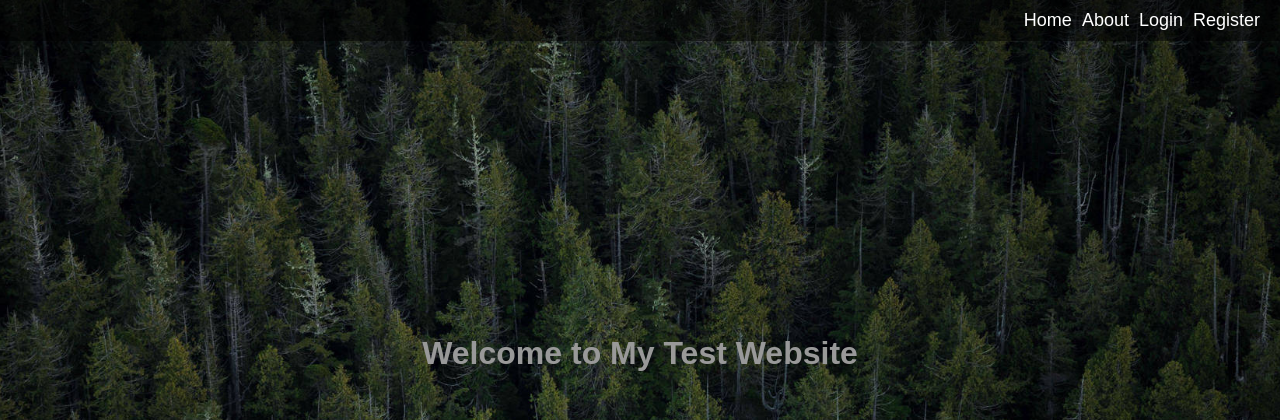
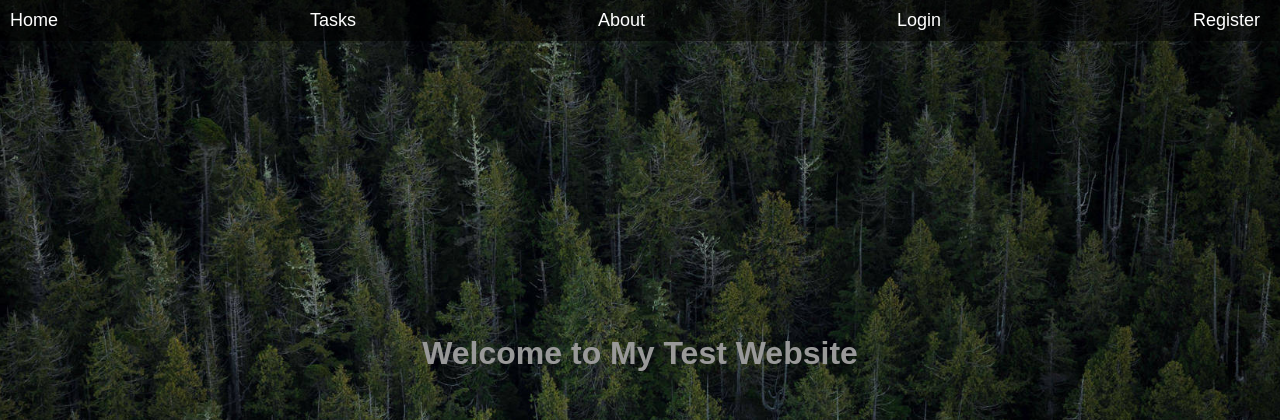
Before and after one commit to xDarkN/TestWebsite, a Flask app: page / in a window 1280 px wide. Shown: the top 420 px of the page. Run offline with Flask 3, Linux system fonts and the light colour scheme.

Commit message:
Update !

```diff
--- a/main.py
+++ b/main.py
@@ -39,7 +39,7 @@ def login():
             # User is authenticated, set session variables
             session['username'] = username
             session.permanent = True
-            app.permanent_session_lifetime = timedelta(seconds=60)
+            app.permanent_session_lifetime = timedelta(seconds=300)
 
             # Flash a success message
             flash('Login successful. Redirecting to your account page...', 'success')
@@ -69,7 +69,7 @@ def my_account():
         return redirect('/login')
 
     # Update the session TTL to 45 seconds from the current time
-    session['ttl'] = time.time() + 60
+    session['ttl'] = time.time() + 300
 
     # Get the user's current information from the database
     collection = db['users']
@@ -134,5 +134,46 @@ def register():
     return render_template('register.html', css_file='styles.css')
 
 
+@app.route('/tasks', methods=['GET', 'POST'])
+def tasks():
+    if 'username' not in session:
+        return redirect('/login')
+
+    # Check if the session has expired
+    if 'ttl' in session and time.time() > session['ttl']:
+        session.clear()
+        flash('Session expired. Please log in again.', 'info')
+        return redirect('/login')
+
+    # Update the session TTL to 45 seconds from the current time
+    session['ttl'] = time.time() + 300
+
+    if request.method == 'POST':
+        # Get the submitted task details
+        task_name = request.form['task_name']
+        task_priority = request.form['task_priority']
+        task_deadline = request.form['task_deadline']
+
+        # Connect to the 'tasks' collection in MongoDB
+        collection = db['tasks']
+
+        # Insert the task into the collection
+        collection.insert_one({
+            'username': session['username'],
+            'task_name': task_name,
+            'task_priority': task_priority,
+            'task_deadline': task_deadline
+        })
+
+        flash('Task added successfully.', 'success')
+        return redirect(url_for('tasks'))
+
+    # Get the tasks for the current user from the database
+    collection = db['tasks']
+    tasks = collection.find({'username': session['username']})
+
+    # Render the tasks page template
+    return render_template('tasks.html', tasks=tasks, css_file='styles.css')
+
 if __name__ == '__main__':
     app.run(debug=True)
--- a/templates/index.html
+++ b/templates/index.html
@@ -5,7 +5,6 @@
   <link rel="stylesheet" href="{{ url_for('static', filename='styles.css') }}">
   <style>
     /* Additional CSS styles */
-
     body {
       font-family: Arial, sans-serif;
       background-color: #f4f4f4;
@@ -26,7 +25,8 @@
       color: #fff;
       padding: 10px;
       display: flex;
-      justify-content: flex-end;
+      justify-content: space-between; /* Adjusted to create space between title and other links */
+      align-items: center;
       z-index: 100; /* Ensures the navbar is above other elements */
       transition: font-size 0.3s ease;
     }
@@ -95,6 +95,7 @@
 <body>
   <div class="navbar">
     <a href="/home">Home</a>
+    <a style="margin: 0;">Tasks</a>
     <a href="/about">About</a>
     <a href="/login">Login</a>
     <a href="/register">Register</a>
--- a/templates/login.html
+++ b/templates/login.html
@@ -73,6 +73,7 @@
   </style>
 </head>
 <body>
+  {% include 'navbar.html' %}
   <div class="login-container">
     <img src="{{ url_for('static', filename='login_logo.png') }}" alt="Logo" class="login-logo">
     <h1>Login</h1>
```
